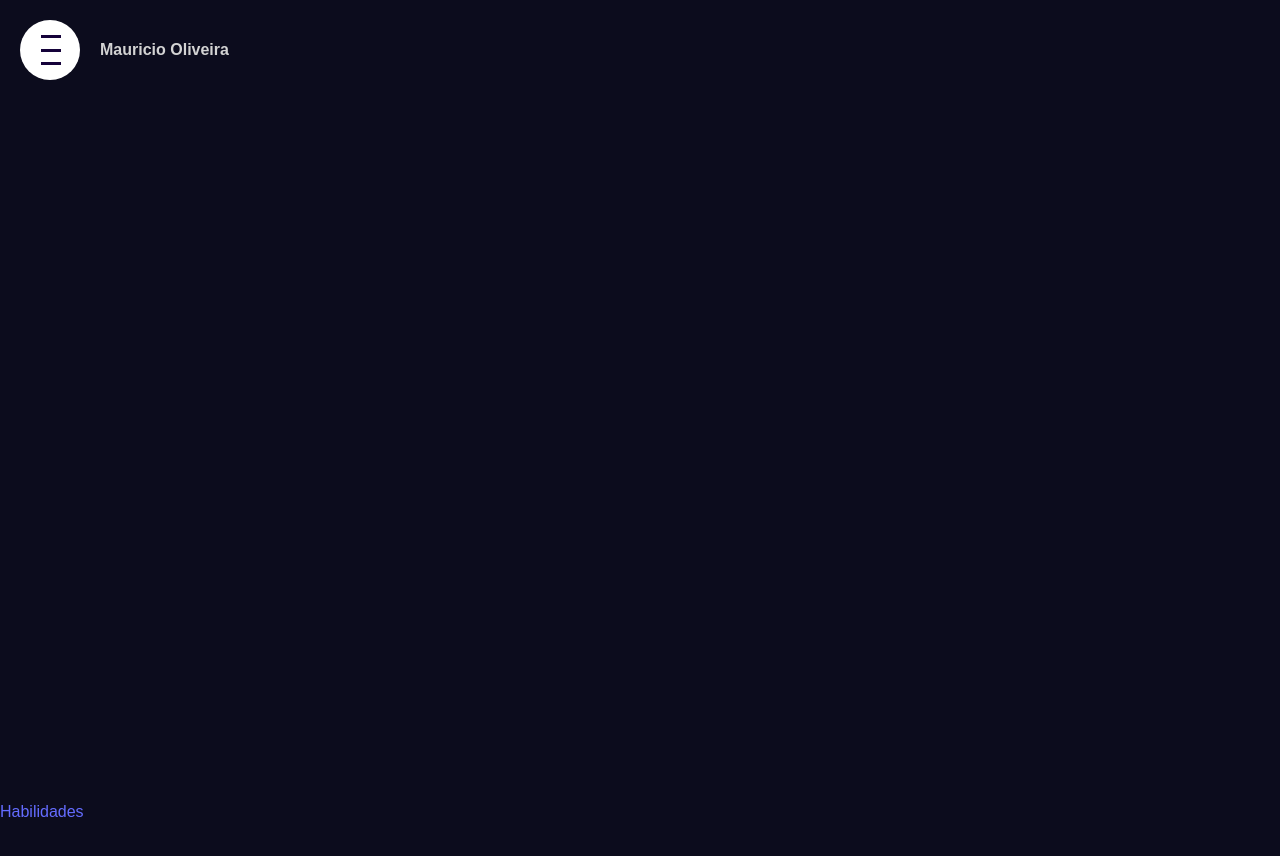
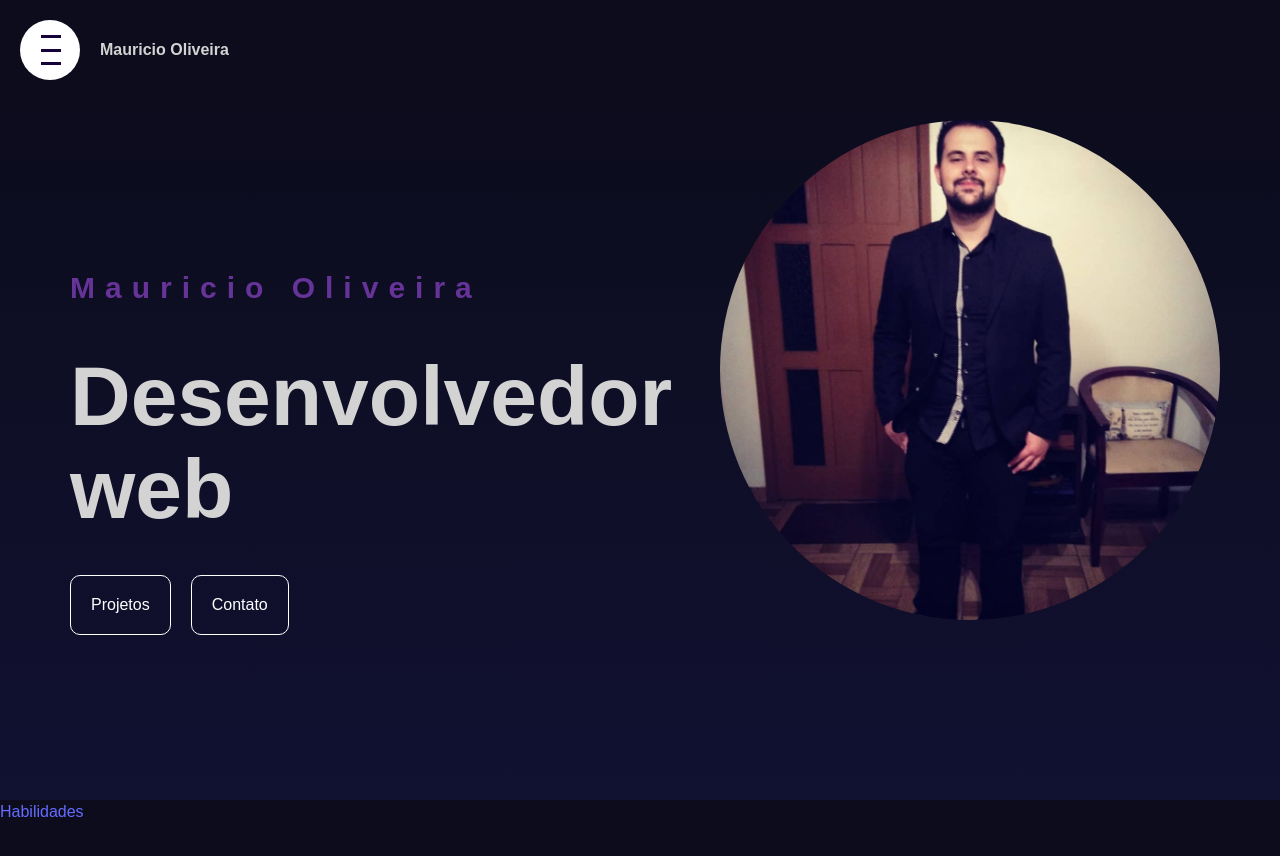
Before and after one commit to Mauricio8583/portfolioweb, a React (Vite) app: page / in a window 1280 px wide. Shown: the top 856 px of the page. Built offline with nearby package versions, Linux system fonts and the light colour scheme.

Commit message:
Feature: Adding animation to the home section

```diff
--- a/src/App.jsx
+++ b/src/App.jsx
@@ -1,5 +1,6 @@
 import "./app.scss"
 import Navbar from "./components/navbar/Navbar"
+import Profile from "./components/profile/Profile"
 
 function App() {
 
@@ -7,6 +8,7 @@
     <div>
       <section id="Home">
         <Navbar />
+        <Profile />
       </section>
       <section id="Habilidades"><a href="">Habilidades</a></section>
       <section id="Portfolio"><a href="">Portfolio</a></section>
--- /dev/null
+++ b/src/components/profile/Profile.jsx
@@ -0,0 +1,39 @@
+import './profile.scss'
+import { motion } from 'framer-motion'
+
+const Profile = () => {
+
+  const textVariants = {
+    initial: {
+        x: -500,
+        opacity: 0
+    },
+    animate: {
+        x: 0,
+        opacity: 1,
+        transition: {
+            duration: 1,
+            staggerChildren: 0.1
+        }
+    }
+  }
+
+  return (
+    <div className='profile'>
+        <motion.div className='text-container' variants={textVariants}  initial='initial' animate='animate'>
+            <motion.h2 variants={textVariants}>Mauricio Oliveira</motion.h2>
+            <motion.h1 variants={textVariants}>Desenvolvedor web</motion.h1>
+            <motion.div className='buttons' variants={textVariants}>
+                <motion.button>Projetos</motion.button>
+                <motion.button>Contato</motion.button>
+            </motion.div>
+           </motion.div>
+
+        <div className='image-container'>
+            <img src='/perfil.jpg' alt='perfil' />
+        </div>
+    </div>
+  )
+}
+
+export default Profile
--- /dev/null
+++ b/src/components/profile/profile.scss
@@ -0,0 +1,54 @@
+.profile{
+    height: calc(100vh - 100px);
+    overflow: hidden;
+    background: linear-gradient(180deg, #0c0c1d, #111132);
+
+
+    .text-container{
+        height: 100%;
+        width: 50%;
+        margin-left: 70px;
+        display: flex;
+        flex-direction: column;
+        justify-content: center;
+        gap: 40px;
+
+        h2{
+            font-size: 30px;
+            color: rebeccapurple;
+            letter-spacing: 10px;
+        }
+
+        h1{
+            font-size: 84px;
+        }
+
+        .buttons{
+           button{
+                padding: 20px;
+                border: 1px solid white;
+                border-radius: 10px;
+                background-color: transparent;
+                color: white;
+                margin-right: 20px;
+                font-weight: 300;
+                cursor: pointer;
+            }
+        }
+    }
+
+    .image-container{
+        height: 100%;
+        position: absolute;
+        top: 120px;
+        right: 60px;
+
+        img{
+            width: 500px;
+            height: 500px;
+            border-radius: 50%;
+        }
+    }
+
+
+}
```
Also changed, not shown: public/perfil.jpg (added).
